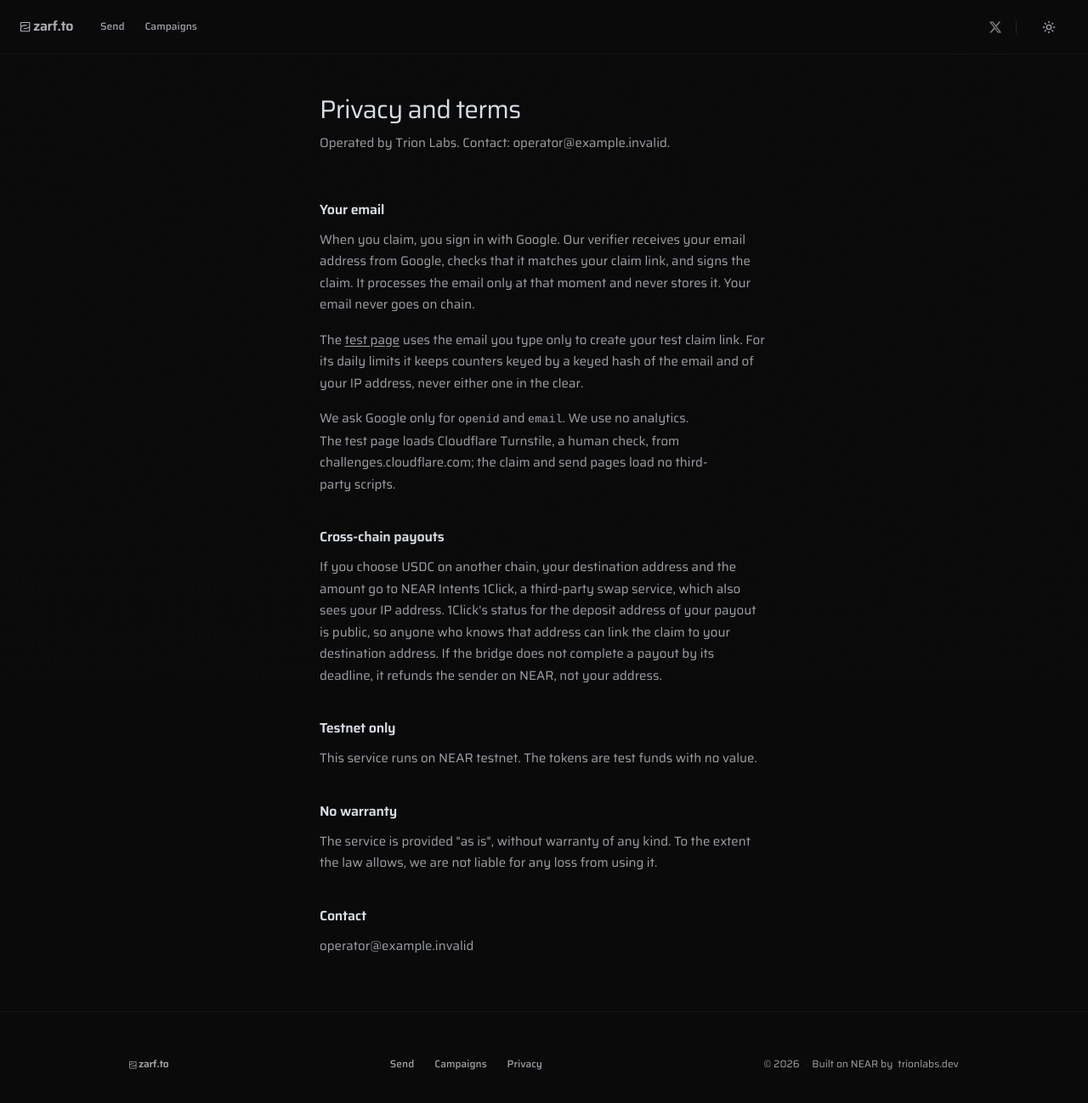
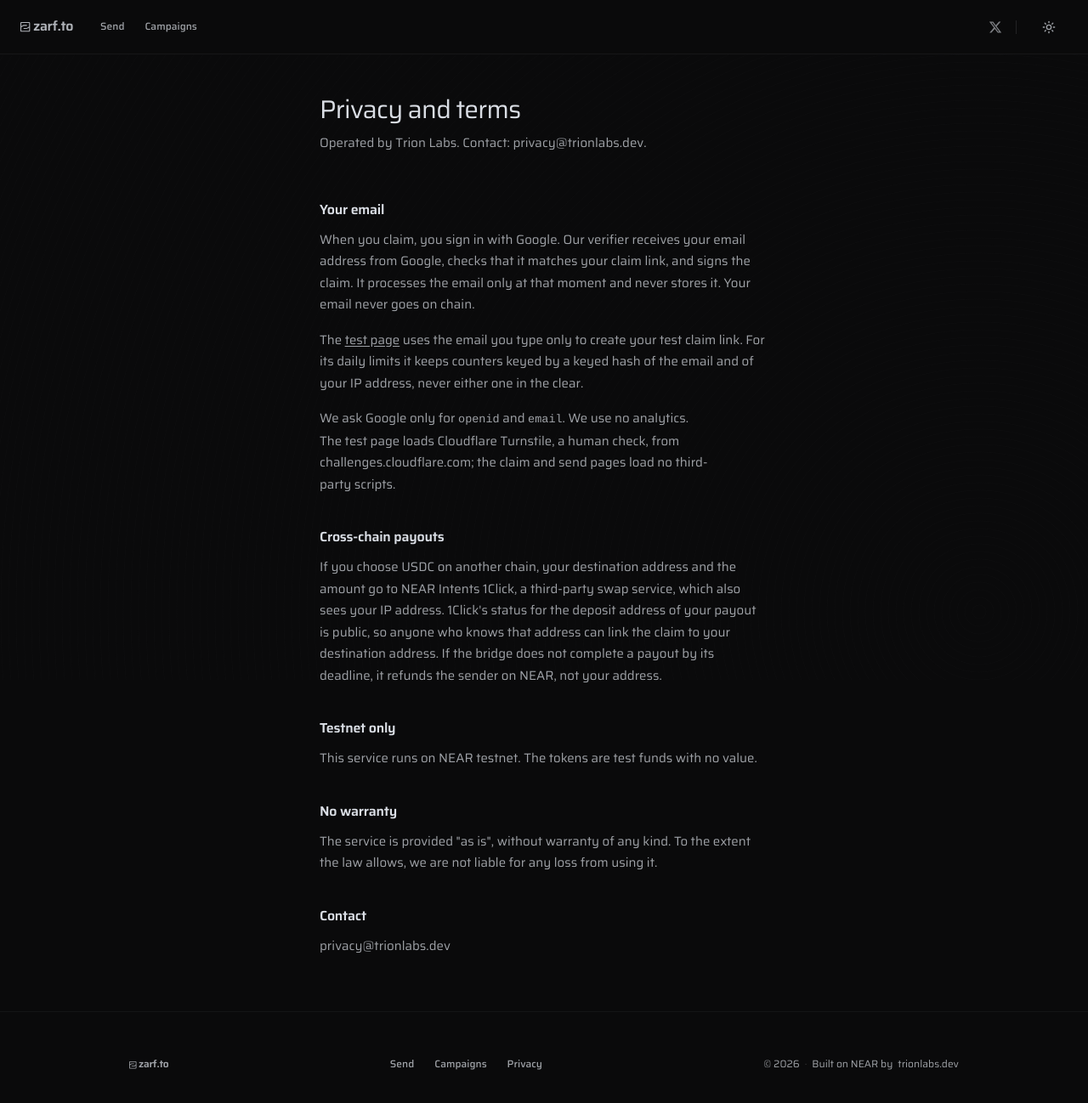
Before and after one commit to yamancan/zarf-on-near, a SvelteKit app in the folder web/: page /privacy in a window 1280 px wide. Shown: the top 1298 px of the page at 85% size. Built offline with nearby package versions, Linux system fonts and the light colour scheme; no server answers.

Commit message:
web: /privacy contact privacy@trionlabs.dev (owner confirmed the forwarding, 12 Nov)
Same change as the prepared branches privacy-contact-privacy-at(-design), applied to the
current design page: header text and the mailto body line.

```diff
--- a/web/src/routes/privacy/+page.svelte
+++ b/web/src/routes/privacy/+page.svelte
@@ -5,7 +5,7 @@
 <svelte:head><title>Privacy and terms · Zarf</title></svelte:head>
 
 <article class="prose-zarf w-full max-w-xl mx-auto px-6 py-8 md:py-12">
-<PageHeader title="Privacy and terms" description="Operated by Trion Labs. Contact: operator@example.invalid." />
+<PageHeader title="Privacy and terms" description="Operated by Trion Labs. Contact: privacy@trionlabs.dev." />
 
 <h2>Your email</h2>
 <p>
@@ -42,7 +42,7 @@
 </p>
 
 <h2>Contact</h2>
-<p><a href="mailto:operator@example.invalid">operator@example.invalid</a></p>
+<p><a href="mailto:privacy@trionlabs.dev">privacy@trionlabs.dev</a></p>
 </article>
 
 <style>
```
